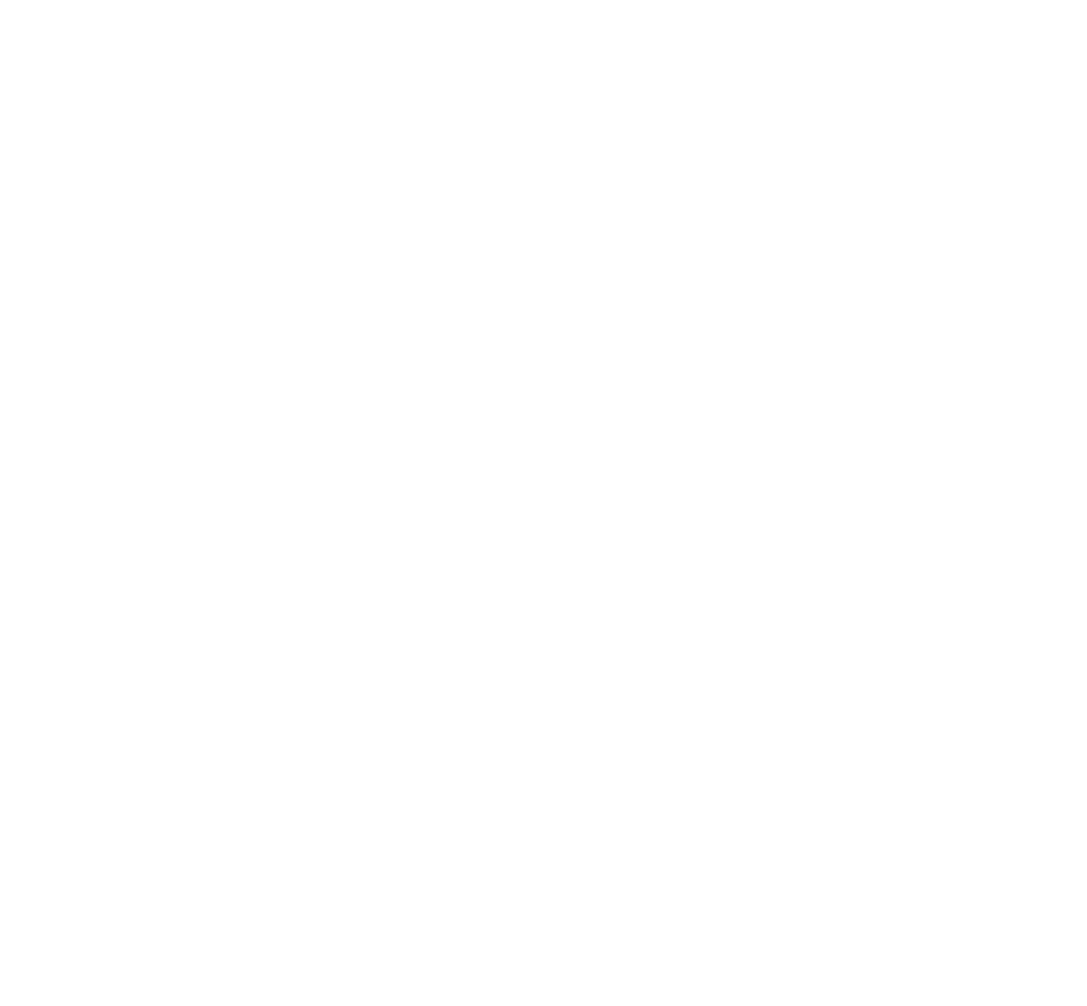
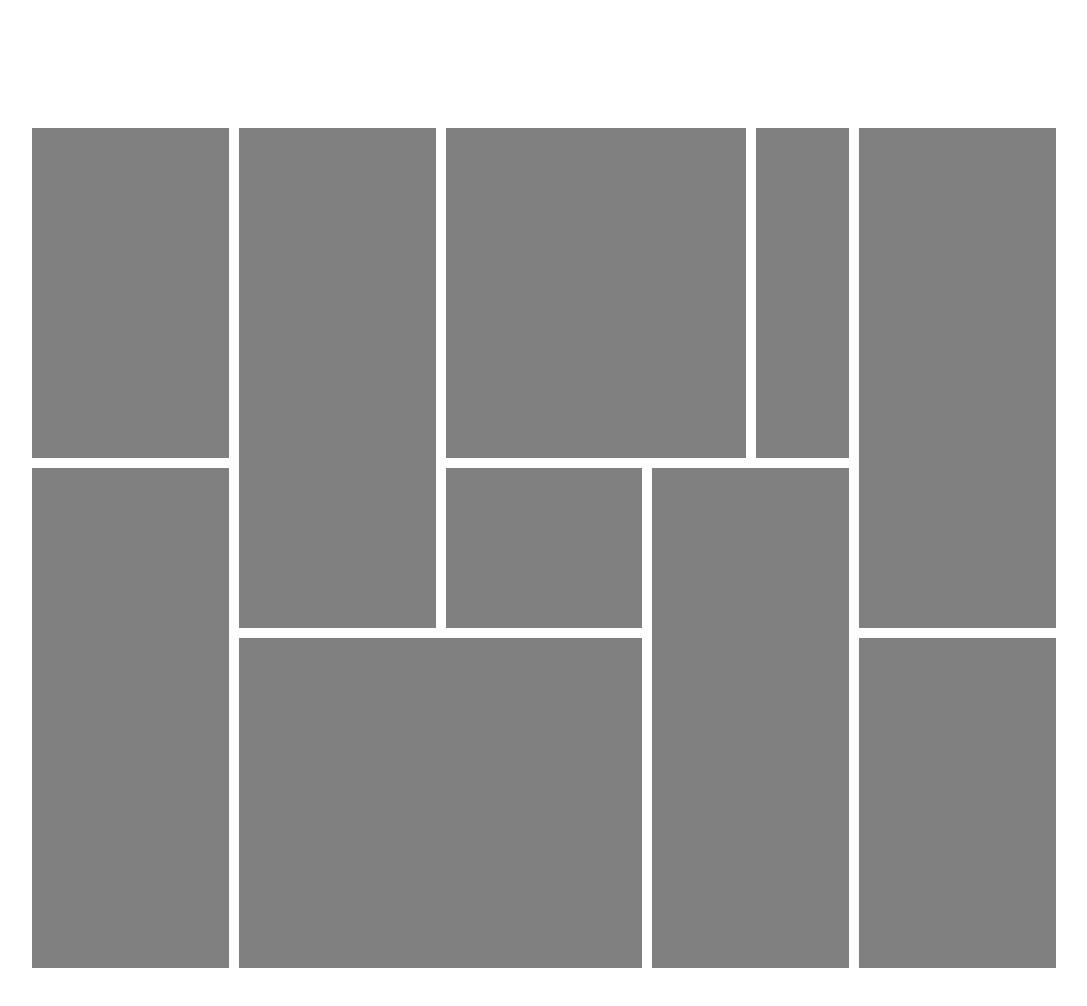
Before and after one commit to CorentinPLANET/exo_final_html-css, a plain HTML site: page index.html in a window 1280 px wide. Shown: the whole page, without its empty margins (96-1183 px from the left). Before the commit the page ends 800 px from the top, so only its background shows below. Drawn offline with Linux system fonts and the light colour scheme.

Commit message:
Section rectangle fini

```diff
--- a/assets/css/styles.css
+++ b/assets/css/styles.css
@@ -0,0 +1,64 @@
+* {
+  margin: 0;
+  padding: 0;
+}
+.rectangle {
+  margin: 10vw;
+  display: grid;
+  grid-template-columns: repeat(10, 1fr);
+  grid-template-rows: repeat(5, 20vh);
+  gap: 10px;
+}
+span {
+  background-color: gray;
+}
+.grid-object1 {
+  display: grid;
+  grid-column: 1/3;
+  grid-row: 1/3;
+}
+.grid-object2 {
+  display: grid;
+  grid-column: 1/3;
+  grid-row: 3/6;
+}
+.grid-object3 {
+  display: grid;
+  grid-column: 3/5;
+  grid-row: 1/4;
+}
+.grid-object4 {
+  display: grid;
+  grid-column: 3/7;
+  grid-row: 4/6;
+}
+.grid-object5 {
+  display: grid;
+  grid-column: 5/7;
+  grid-row: 3;
+}
+.grid-object6 {
+  display: grid;
+  grid-column: 5/8;
+  grid-row: 1/3;
+}
+.grid-object7 {
+  display: grid;
+  grid-column: 8;
+  grid-row: 1/3;
+}
+.grid-object8 {
+  display: grid;
+  grid-column: 7/9;
+  grid-row: 3/6;
+}
+.grid-object9 {
+  display: grid;
+  grid-column: 9/11;
+  grid-row: 1/4;
+}
+.grid-object10 {
+  display: grid;
+  grid-column: 9/11;
+  grid-row: 4/6;
+}
--- a/index.html
+++ b/index.html
@@ -1,11 +1,20 @@
 <!DOCTYPE html>
 <html lang="fr" dir="ltr">
-<head>
-    <meta charset="UTF-8">
-    <meta name="viewport" content="width=device-width, initial-scale=1.0">
+  <head>
+    <meta charset="UTF-8" />
+    <meta name="viewport" content="width=device-width, initial-scale=1.0" />
+    <link rel="stylesheet" href="assets/css/styles.css" />
     <title>Exo Final</title>
-</head>
-<body>
-
-</body>
+  </head>
+  <body>
+    <main>
+      <section class="rectangle">
+        <span class="grid-object1"></span><span class="grid-object2"></span
+        ><span class="grid-object3"></span><span class="grid-object4"></span
+        ><span class="grid-object5"></span><span class="grid-object6"></span
+        ><span class="grid-object7"></span><span class="grid-object8"></span
+        ><span class="grid-object9"></span><span class="grid-object10"></span>
+      </section>
+    </main>
+  </body>
 </html>
```
